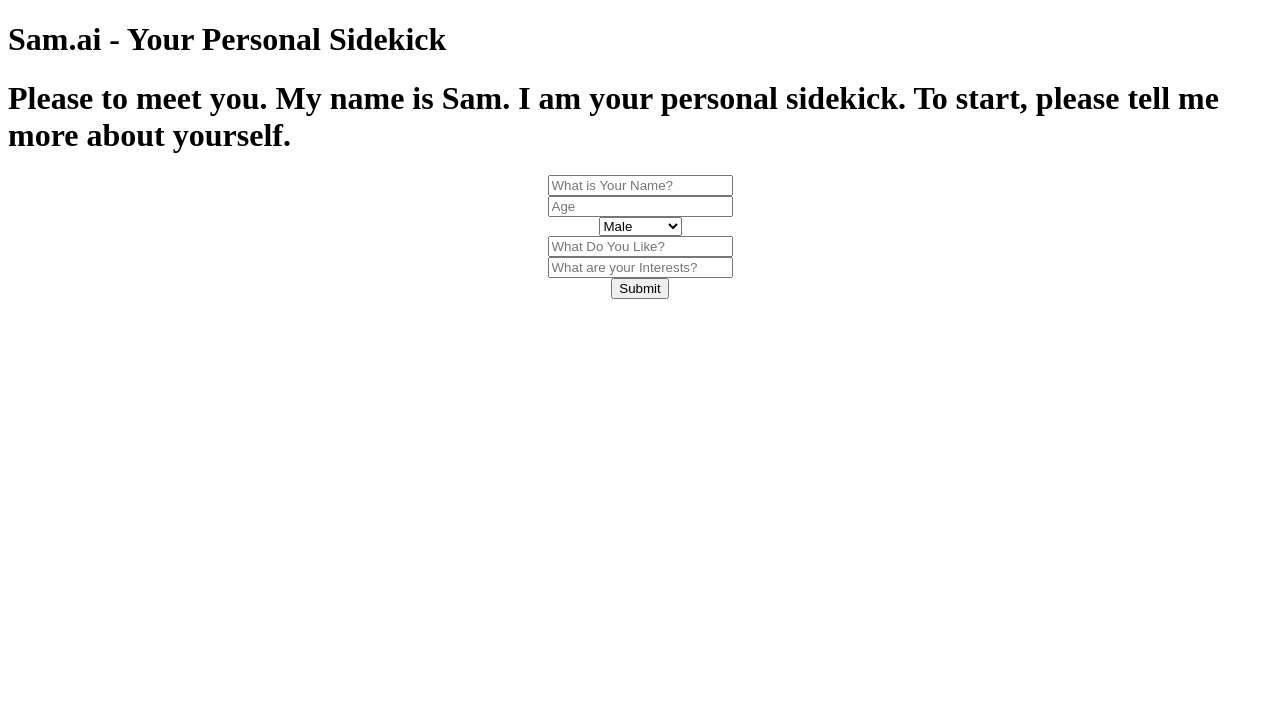
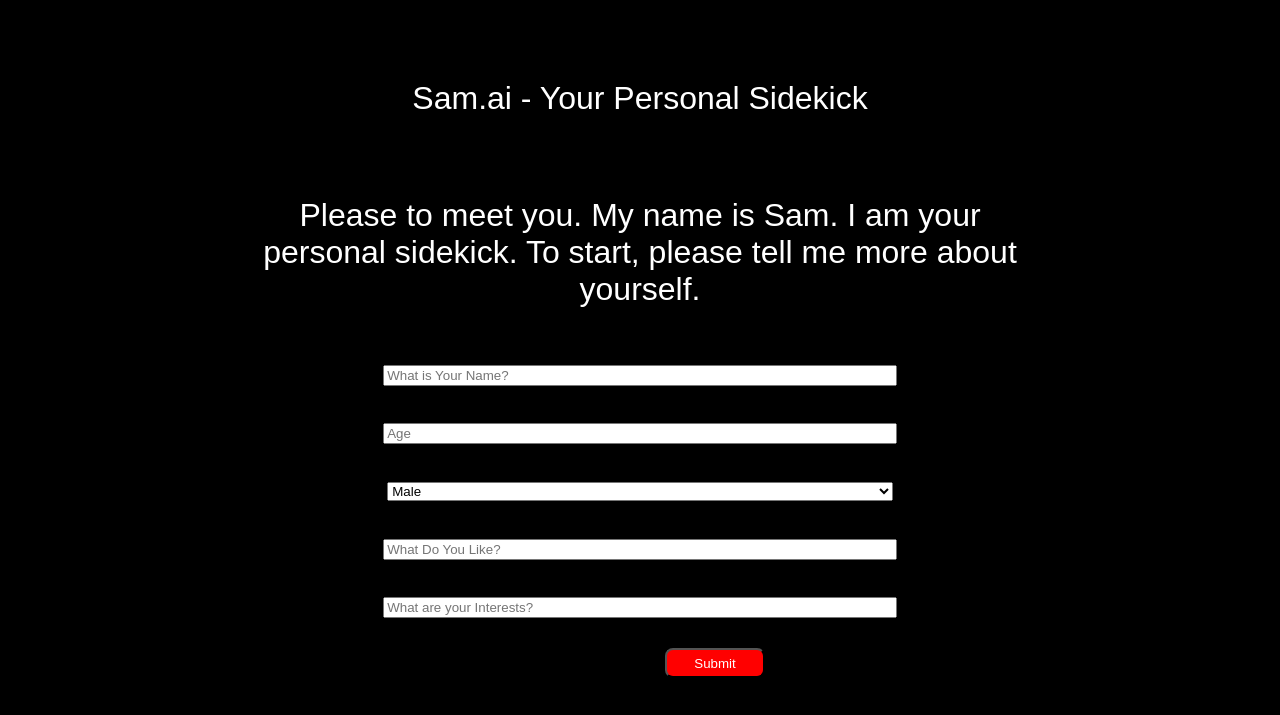
Before and after one commit to jeffng5/chatbot, a Flask app: page / in a window 1280 px wide. Shown: the top 715 px of the page. Run offline with Flask 3, Linux system fonts and the light colour scheme.

Commit message:
media queries1

```diff
--- a/static/style.css
+++ b/static/style.css
@@ -71,3 +71,72 @@ h4 {
 }
 
 }
+
+body {
+    background-color: black;
+}
+
+#user-form {
+    font-family: 'Arial';
+    font-size: 40px;
+    text-align: center;
+    padding-bottom: 20px;
+}
+.cell {
+    margin-bottom: 30px;
+}
+
+#name, #age, #likes, #sex, #likes, #interests {
+    width: 40%;
+
+}
+
+h1 {
+    font-family: Arial;
+    font-weight: 300;
+    margin-top: 80px;
+    text-align: center;
+    color: white;
+    margin-left: 250px;
+    margin-right: 250px;
+    margin-bottom: 50px;
+}
+
+.bttn {
+
+    text-align: center;
+    width: 100px;
+    height: 130px;
+    border-radius: 50px;
+    background-color: red;
+    color: white;
+    border-radius: 8px;
+}
+
+.bttn-1 {
+    display: block;
+    margin-left: 150px;
+    text-align: center;
+    width: 100px;
+    height: 30px;
+    border-radius: 50px;
+    background-color: red;
+    color: white;
+    border-radius: 8px;
+}
+
+h4 {
+
+    color: white;
+    margin-bottom: 20px;
+    margin-left: 150px;
+    margin-right: 150px;
+}
+
+.ans {
+    margin-left: 205px;
+}
+
+.textbox {
+    font-size: 25px;
+}
```
